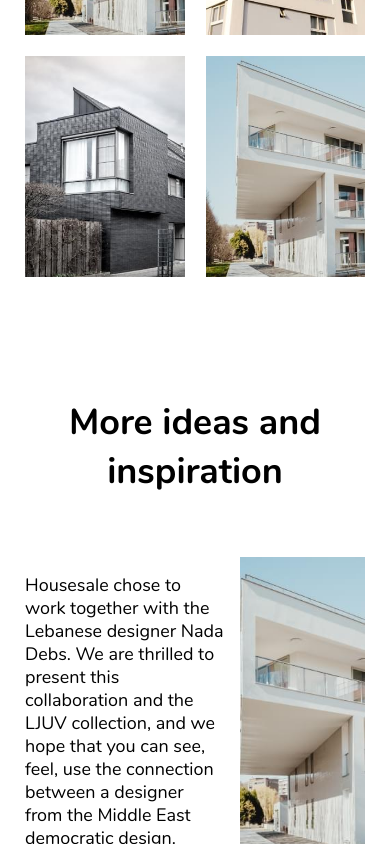
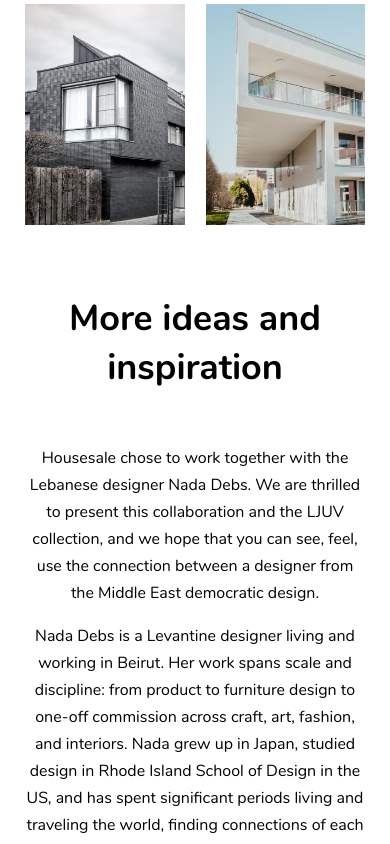
Before and after one commit to rustshubkinn/housesales, a website: page app/index.html in a window 390 px wide. Shown: the part 5266-6110 px from the top of the page. Drawn offline with Linux system fonts and the light colour scheme.

Commit message:
Implemented responsiveness for Gallery and Summary blocks in More-Inspiration Section

```diff
--- a/app/index.html
+++ b/app/index.html
@@ -569,7 +569,7 @@
 
           <p class="title">More ideas and inspiration</p>
           <div class="summary">
-            <div>
+            <div class="summary-text">
               <p>
                 Housesale chose to work together with the Lebanese designer Nada
                 Debs. We are thrilled to present this collaboration and the LJUV
@@ -589,7 +589,7 @@
               </p>
               <a class="btn" href="#">More Collection</a>
             </div>
-            <div class="photos">
+            <div class="summary-photos">
               <img src="images/dest/inspo-9.jpg" alt="" />
               <img src="images/dest/inspo-10.jpg" alt="" />
               <img src="images/dest/inspo-11.jpg" alt="" />
--- a/app/sass/_more-inspiration.sass
+++ b/app/sass/_more-inspiration.sass
@@ -22,26 +22,29 @@
     padding-bottom: 59px
     display: flex
     justify-content: space-between
-    div
+    &-text
+      max-width: 50%
+      margin-right: 20px
       p
         font-family: Nunito
         font-size: 20px
         font-weight: 400
         line-height: 27px
-        max-width: 622px
       .btn
         display: inline-block
         background-color: #FFC839
         text-decoration: none
+        text-align: center
         color: #000000
         font-family: Nunito
         font-size: 29px
         box-shadow: 0px 4px 22px rgba(0, 0, 0, 0.16)
         padding: 13px 44px
         margin-top: 13px
-    .photos
+    &-photos
       img
         max-height: 441px
+        max-width: 180px
         &:not(:last-child)
           margin-right: 13px
 
@@ -64,3 +67,59 @@
           &:first-child
             font-size: 23px
             margin: 15px 0
+
+@media ( max-width: 1240px )
+  .more-inspiration
+    .summary
+      &-text
+        max-width: 45%
+
+@media ( max-width: 1130px )
+  .more-inspiration
+    .summary
+      &-text
+        max-width: 40%
+        p
+          font-size: 18px
+
+@media ( max-width: 1040px )
+  .more-inspiration
+    .title
+      text-align: center
+    .summary
+      margin-top: 30px
+      flex-direction: column
+      align-items: center
+      &-text
+        max-width: 100%
+        margin-bottom: 40px
+        margin-right: 0
+        .btn
+          margin: 0 auto
+          display: block
+          max-width: 300px
+
+@media ( max-width: 850px )
+  .more-inspiration
+    .title
+      text-align: center
+    .gallery
+      grid-template-columns: repeat(2, 1fr)
+
+@media ( max-width: 625px )
+  .more-inspiration
+    .title
+      margin-top: 70px
+    .summary
+      &-text
+        text-align: center
+        p
+          font-size: 16px
+        .btn
+          font-size: 18px
+          padding: 13px 20px
+          max-width: 200px
+      &-photos
+        display: flex
+        img
+          max-width: 30%
```
Also changed, not shown: app/css/app.min.css.
